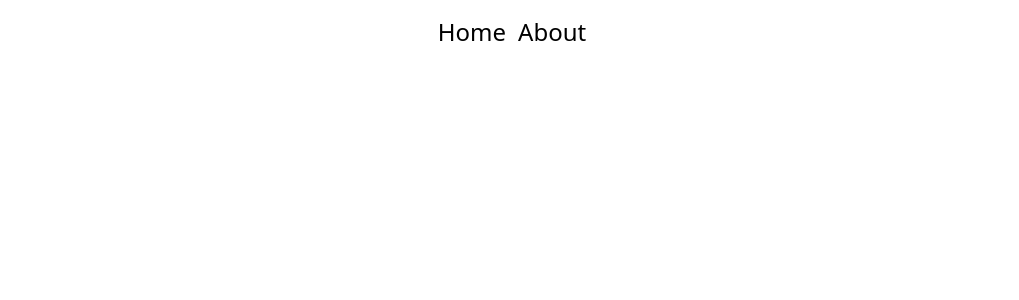
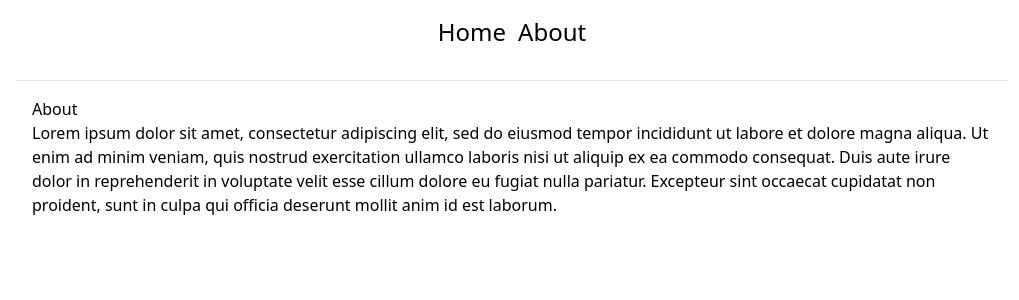
Before and after one commit to Coda-First/typescript-learning, a React (Vite) app: page /about in a window 1280 px wide. Shown: the top 300 px of the page, without its empty margins (128-1147 px from the left). Built offline with nearby package versions, Linux system fonts and the light colour scheme.

Commit message:
feat(about): :clown_face: add lorem text in about

```diff
--- a/src/pages/About.tsx
+++ b/src/pages/About.tsx
@@ -4,6 +4,20 @@
   return (
     <div className="mx-auto flex h-screen w-screen max-w-5xl flex-col gap-4 px-4">
       <NavBar />
+      <div className="border-t">
+        <div className="my-4 px-4">
+          <h1>About</h1>
+          <p>
+            Lorem ipsum dolor sit amet, consectetur adipiscing elit, sed do
+            eiusmod tempor incididunt ut labore et dolore magna aliqua. Ut enim ad
+            minim veniam, quis nostrud exercitation ullamco laboris nisi ut
+            aliquip ex ea commodo consequat. Duis aute irure dolor in
+            reprehenderit in voluptate velit esse cillum dolore eu fugiat nulla
+            pariatur. Excepteur sint occaecat cupidatat non proident, sunt in
+            culpa qui officia deserunt mollit anim id est laborum.
+          </p>
+        </div>
+      </div>
     </div>
   )
 }
```
